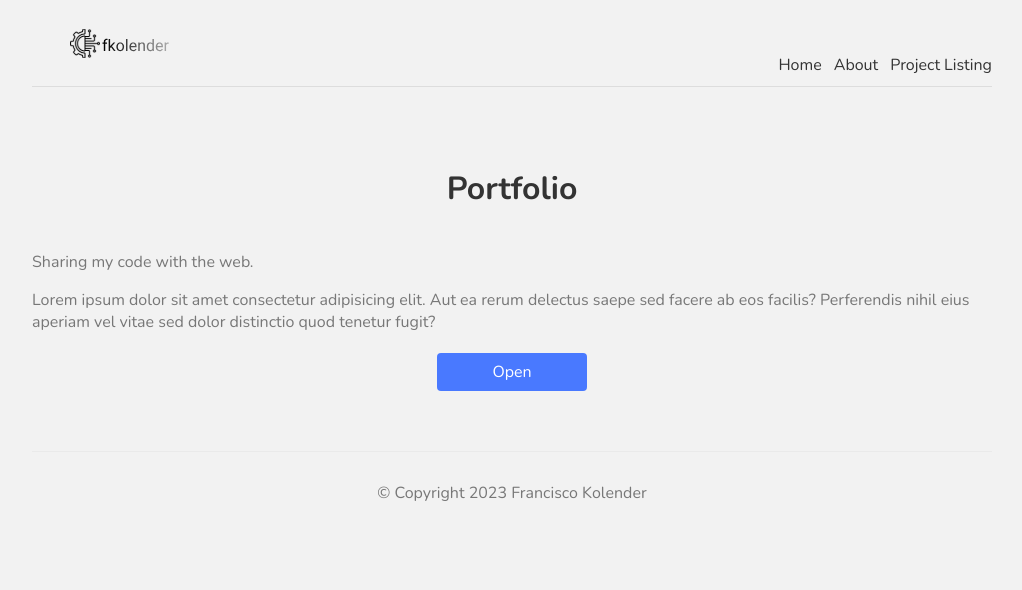
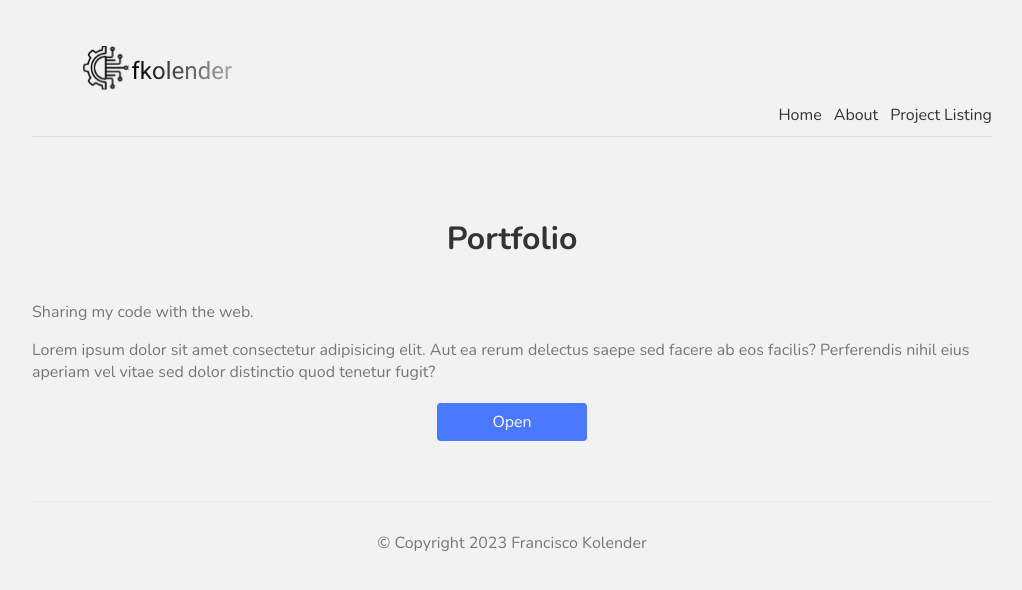
Before and after one commit to fkolender/portfolio, a Next.js app in the folder next_firstproject/: page / in a window 1280 px wide. Shown: the top 590 px of the page, without its empty margins (128-1150 px from the left). Built offline with nearby package versions, Linux system fonts and the light colour scheme.

Commit message:
Logo 2.0

```diff
--- a/next_firstproject/components/Navbar.jsx
+++ b/next_firstproject/components/Navbar.jsx
@@ -1,11 +1,12 @@
 import Link from 'next/link'
+import Image from 'next/image'
 
 const Navbar = () => {
   return (
 
       <nav>
         <div className='logo'>
-            <Link href='/'><img src='/logo.svg' alt="logo" /></Link>
+            <Link href='/'><Image src='/logo.svg' alt="logo" width={250} height={100}/></Link>
         </div>
         <Link href='/'>Home</Link>
         <Link href='/about'>About</Link>
--- a/next_firstproject/styles/globals.css
+++ b/next_firstproject/styles/globals.css
@@ -36,6 +36,7 @@ nav a {
 }
 nav .logo {
   margin-right: auto;
+  margin-top: auto;
 }
 footer {
   display: block;
```
